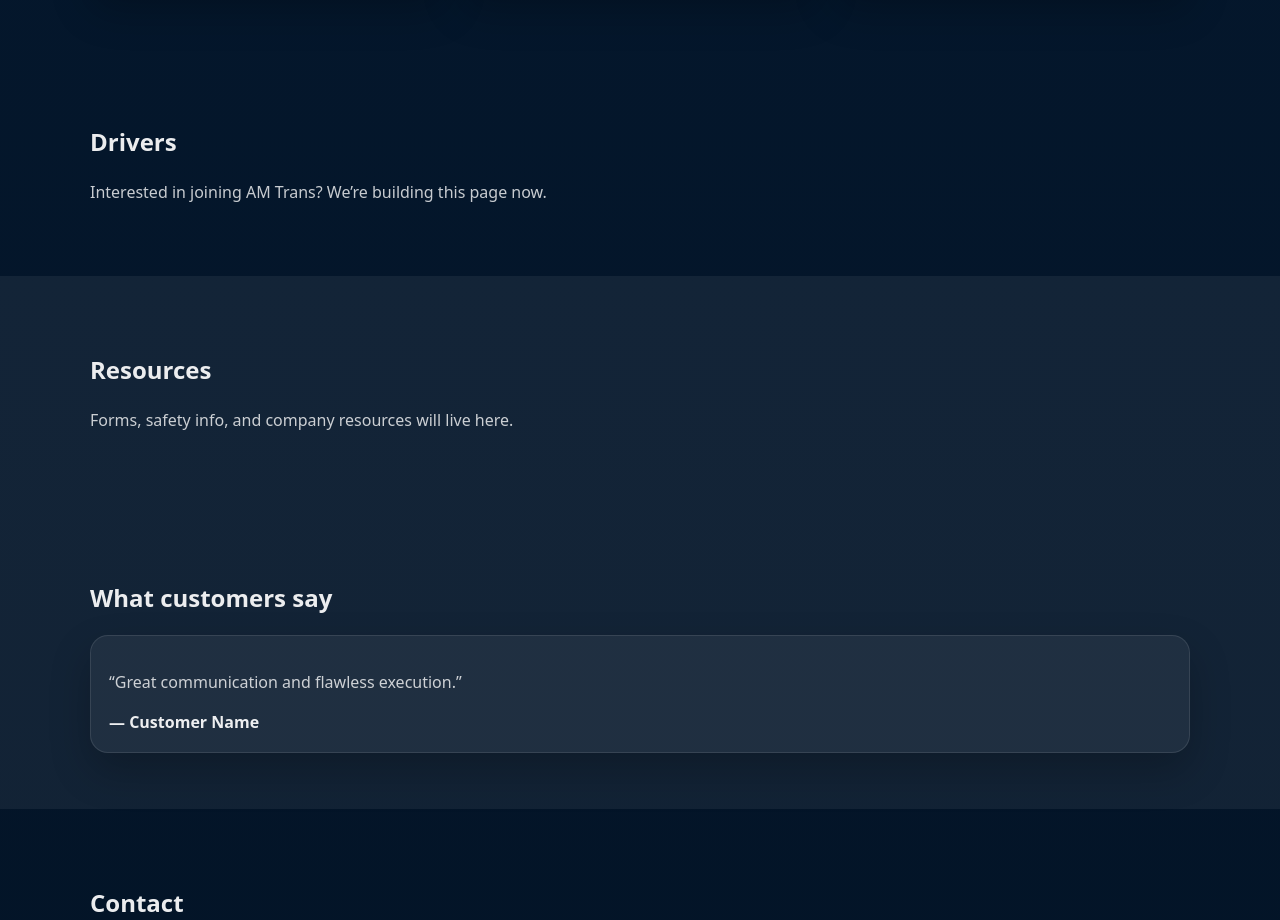
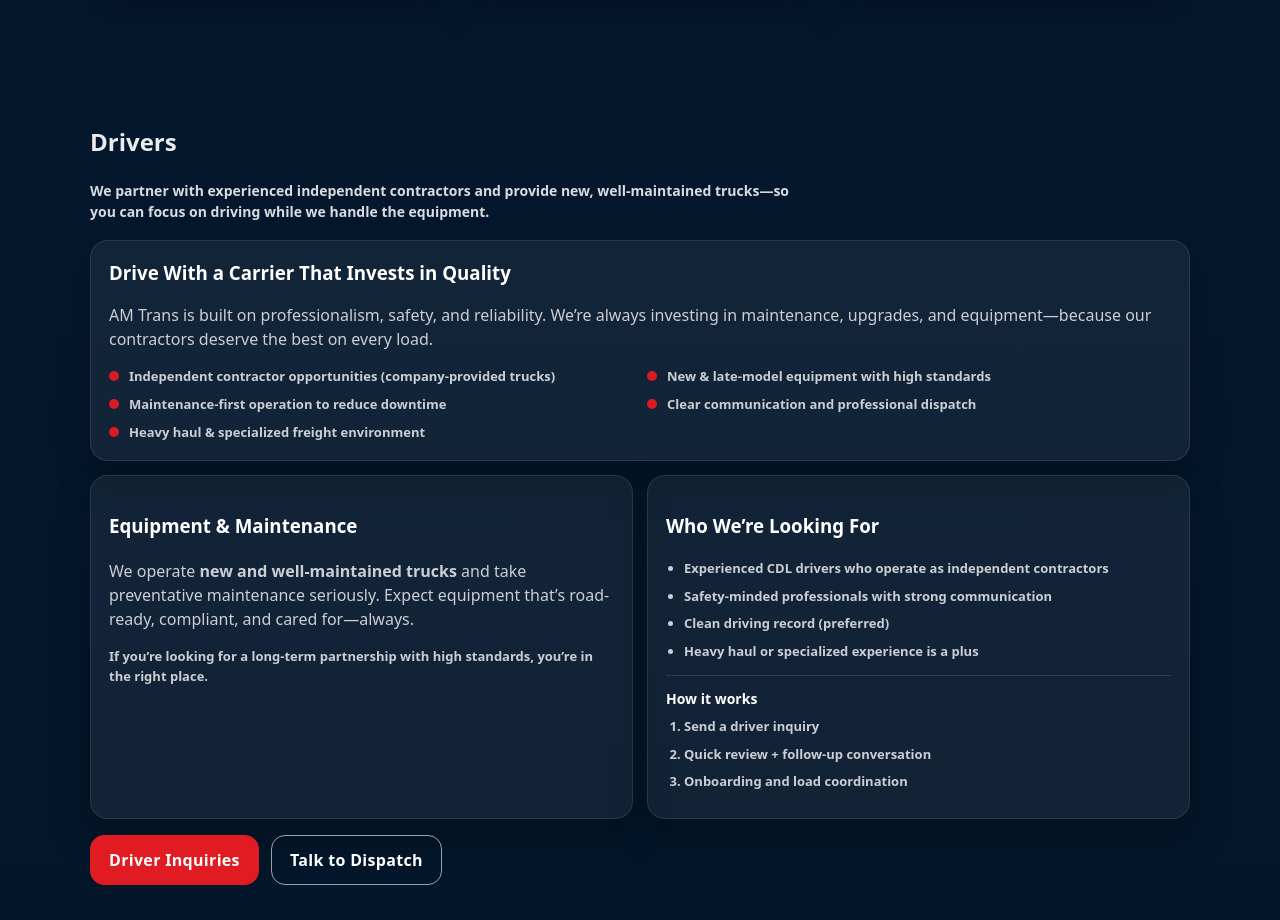
Before and after one commit to Mariabolona/AM-Trans-Site, a website built with Vite: page index.html in a window 1280 px wide. Shown: the part 1880-2800 px from the top of the page. Built offline with nearby package versions, Linux system fonts and the light colour scheme.

Commit message:
Adding Drivers section

```diff
--- a/index.html
+++ b/index.html
@@ -173,12 +173,84 @@
       </section>
 
       <section id="drivers" class="section reveal">
-        <div class="container">
-          <h2>Drivers</h2>
-          <p>Interested in joining AM Trans? We’re building this page now.</p>
+  <div class="container">
+    <div class="drivers-head">
+      <h2>Drivers</h2>
+      <p class="drivers-sub">
+        We partner with experienced <strong>independent contractors</strong> and provide
+        <strong>new, well-maintained trucks</strong>—so you can focus on driving while we handle the equipment.
+      </p>
+    </div>
+
+    <div class="drivers-hero card">
+      <h3>Drive With a Carrier That Invests in Quality</h3>
+      <p>
+        AM Trans is built on professionalism, safety, and reliability. We’re always investing in maintenance,
+        upgrades, and equipment—because our contractors deserve the best on every load.
+      </p>
+
+      <div class="drivers-bullets">
+        <div class="bullet">
+          <span class="dot"></span>
+          <span><strong>Independent contractor opportunities</strong> (company-provided trucks)</span>
         </div>
-      </section>
+        <div class="bullet">
+          <span class="dot"></span>
+          <span><strong>New &amp; late-model equipment</strong> with high standards</span>
+        </div>
+        <div class="bullet">
+          <span class="dot"></span>
+          <span><strong>Maintenance-first operation</strong> to reduce downtime</span>
+        </div>
+        <div class="bullet">
+          <span class="dot"></span>
+          <span><strong>Clear communication</strong> and professional dispatch</span>
+        </div>
+        <div class="bullet">
+          <span class="dot"></span>
+          <span><strong>Heavy haul &amp; specialized freight</strong> environment</span>
+        </div>
+      </div>
+    </div>
 
+    <div class="drivers-split">
+      <article class="card">
+        <h3>Equipment &amp; Maintenance</h3>
+        <p>
+          We operate <strong>new and well-maintained trucks</strong> and take preventative maintenance seriously.
+          Expect equipment that’s road-ready, compliant, and cared for—always.
+        </p>
+        <p class="drivers-note">
+          If you’re looking for a long-term partnership with high standards, you’re in the right place.
+        </p>
+      </article>
+
+      <article class="card">
+        <h3>Who We’re Looking For</h3>
+        <ul class="drivers-list">
+          <li>Experienced CDL drivers who operate as independent contractors</li>
+          <li>Safety-minded professionals with strong communication</li>
+          <li>Clean driving record (preferred)</li>
+          <li>Heavy haul or specialized experience is a plus</li>
+        </ul>
+
+        <div class="drivers-steps">
+          <h4>How it works</h4>
+          <ol>
+            <li>Send a driver inquiry</li>
+            <li>Quick review + follow-up conversation</li>
+            <li>Onboarding and load coordination</li>
+          </ol>
+        </div>
+      </article>
+    </div>
+
+    <div class="drivers-cta">
+      <a class="btn red" href="#contact">Driver Inquiries</a>
+      <a class="btn outline" href="#contact">Talk to Dispatch</a>
+    </div>
+  </div>
+</section>
       <section id="resources" class="section alt reveal">
         <div class="container">
           <h2>Resources</h2>
--- a/src/style.css
+++ b/src/style.css
@@ -362,11 +362,15 @@ a { color: inherit; text-decoration: none; }
   height: auto;
   display: block;
 
-  /* NO BORDER -> removes the square */
-  border: none;
+  /* remove the "square" look */
+  border: 0;
+  border-radius: 0;
+  box-shadow: none;
 
-  border-radius: 18px;
-  box-shadow: 0 30px 80px rgba(0,0,0,0.35);
+  /* optional: makes transparent PNG edges cleaner */
+  background: transparent;
+  /* glow that doesn't create a square */
+  filter: drop-shadow(0 24px 40px rgba(0,0,0,0.35));
 }
 .company-media,
 .company-media * {
@@ -485,7 +489,117 @@ p, span, li { color: var(--navy-muted); }
 }
 
 .stat span { opacity: 0.85; font-size: 14px; }
+/* ===== Drivers ===== */
+.drivers-head {
+  max-width: 78ch;
+}
 
+.drivers-sub {
+  margin: 10px 0 0;
+  color: rgba(255,255,255,0.85);
+  font-weight: 600;
+  font-size: 14px;
+}
+
+.drivers-hero {
+  margin-top: 18px;
+}
+
+.drivers-hero h3 {
+  margin: 0 0 8px;
+}
+
+.drivers-bullets {
+  margin-top: 14px;
+  display: grid;
+  grid-template-columns: repeat(2, minmax(0, 1fr));
+  gap: 10px 14px;
+}
+
+.bullet {
+  display: flex;
+  align-items: flex-start;
+  gap: 10px;
+  color: rgba(255,255,255,0.85);
+  font-weight: 600;
+  font-size: 13px;
+  line-height: 1.4;
+}
+
+.bullet .dot {
+  width: 10px;
+  height: 10px;
+  border-radius: 999px;
+  background: rgba(225, 27, 34, 0.95);
+  margin-top: 4px;
+  flex: 0 0 auto;
+}
+
+.drivers-split {
+  margin-top: 14px;
+  display: grid;
+  grid-template-columns: 1fr 1fr;
+  gap: 14px;
+}
+
+.drivers-note {
+  margin-top: 10px;
+  color: rgba(255,255,255,0.78);
+  font-weight: 600;
+  font-size: 13px;
+}
+
+.drivers-list {
+  margin: 10px 0 0;
+  padding-left: 18px;
+  color: rgba(255,255,255,0.82);
+  font-weight: 600;
+  font-size: 13px;
+}
+
+.drivers-list li {
+  margin: 8px 0;
+}
+
+.drivers-steps {
+  margin-top: 14px;
+  padding-top: 12px;
+  border-top: 1px solid rgba(255,255,255,0.12);
+}
+
+.drivers-steps h4 {
+  margin: 0 0 8px;
+  color: #fff;
+  font-size: 14px;
+}
+
+.drivers-steps ol {
+  margin: 0;
+  padding-left: 18px;
+  color: rgba(255,255,255,0.82);
+  font-weight: 600;
+  font-size: 13px;
+}
+
+.drivers-steps li {
+  margin: 8px 0;
+}
+
+.drivers-cta {
+  margin-top: 16px;
+  display: flex;
+  gap: 12px;
+  flex-wrap: wrap;
+}
+
+@media (max-width: 900px) {
+  .drivers-bullets {
+    grid-template-columns: 1fr;
+  }
+  .drivers-split {
+    grid-template-columns: 1fr;
+  }
+}
 /* ===== Footer ===== */
 .site-footer {
   border-top: 1px solid var(--navy-border);
```
